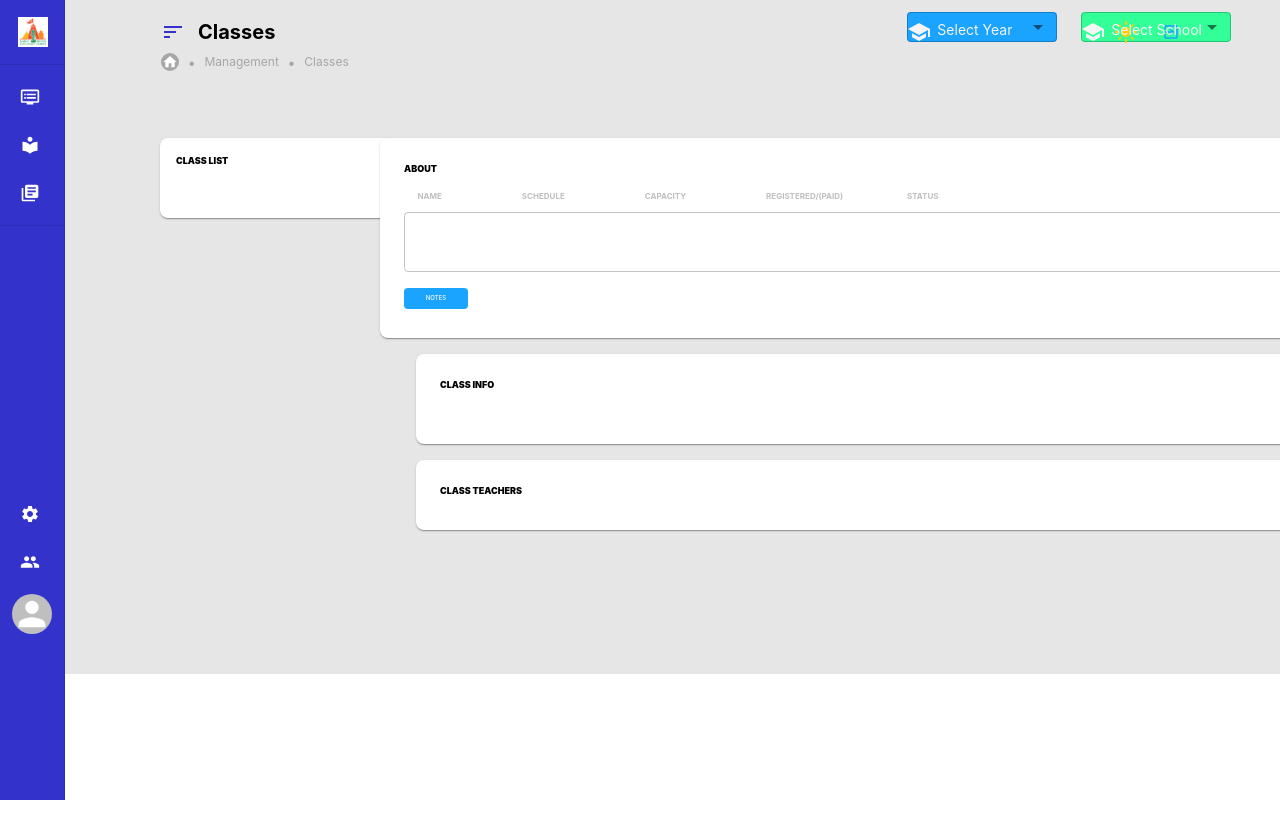
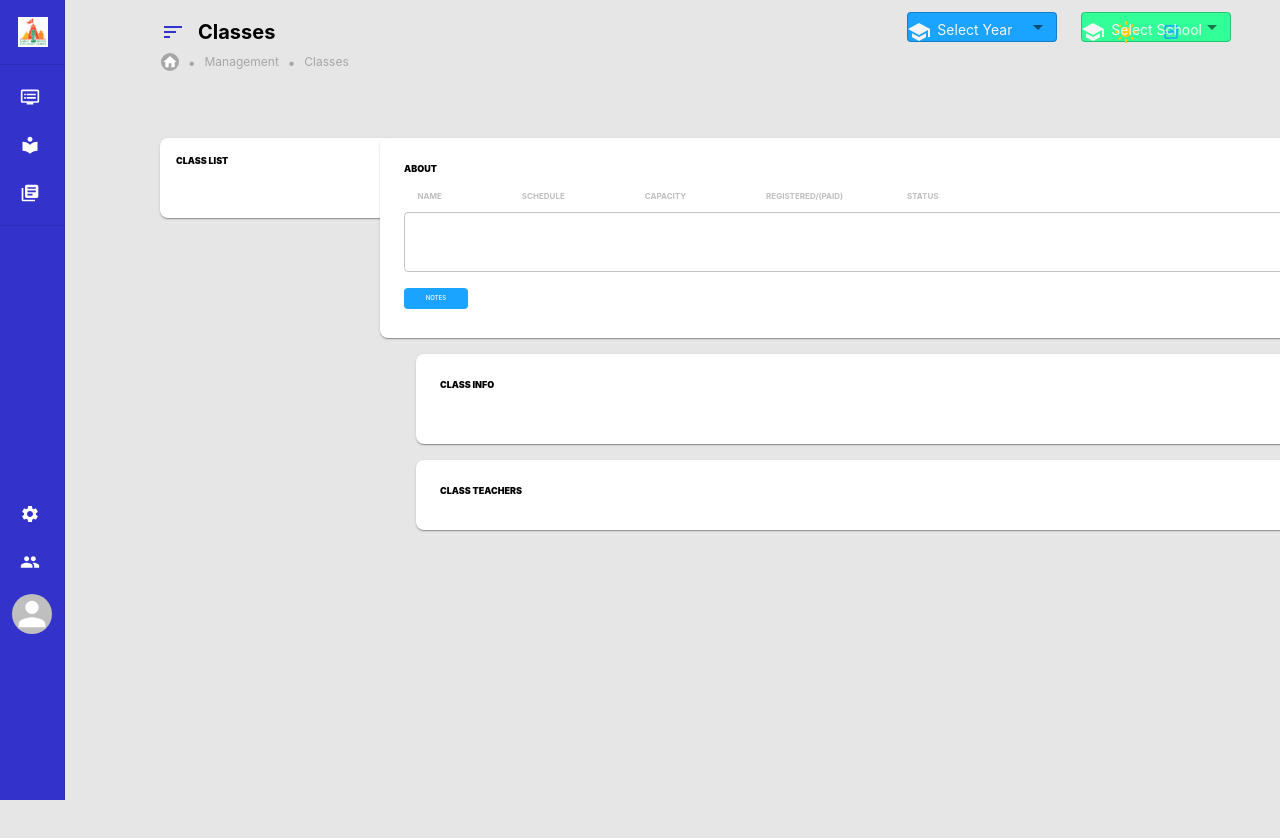
Before and after one commit to Pranavkotesh/Classes-Management-App, a React (Create React App) app in the folder web/classes-management/: page /classMain in a window 1280 px wide. Shown: the top 838 px of the page. Before the commit the page ends 800 px from the top, so only its background shows below. Built offline with nearby package versions, Linux system fonts and the light colour scheme.

Commit message:
Increased the padding bottom

```diff
--- a/web/classes-management/src/shared/components/app-grid-component/AppGridComponent.jsx
+++ b/web/classes-management/src/shared/components/app-grid-component/AppGridComponent.jsx
@@ -20,7 +20,7 @@ export default function GridComponent() {
         <Box sx={{ flexGrow: 1 }}> */}
 
 
-      <Grid sx={{backgroundColor:'#e6e6e6',paddingTop:3,paddingBottom:18}} container spacing={2} columns={16}>
+      <Grid sx={{backgroundColor:'#e6e6e6',paddingTop:3,paddingBottom:'50%'}} container spacing={2} columns={16}>
         <div sx={{boxShadow:6}}></div>
         <Grid className='classList' item xs={4}>
           <Item sx={{width:240 ,height:80, paddingTop:0,marginLeft:20,borderRadius:2,paddingRight:3}}>
--- a/web/classes-management/src/shared/components/app-select-box/AppSelectInput.jsx
+++ b/web/classes-management/src/shared/components/app-select-box/AppSelectInput.jsx
@@ -4,8 +4,6 @@ import InputLabel from '@mui/material/InputLabel';
 import MenuItem from '@mui/material/MenuItem';
 import FormControl from '@mui/material/FormControl';
 import Select from '@mui/material/Select';
-import EventIcon from '@mui/icons-material/Event';
-import ListItemIcon from '@mui/material/ListItemIcon';
 import { IconButton } from '@mui/material';
 import SchoolIcon from '@mui/icons-material/School';
 import { Grid } from '@mui/material';
@@ -43,7 +41,8 @@ export default function BasicSelect({
             height:30,
             color:'white',
           fontSize:14,backgroundColor:{background},
-          marginRight:{marginR},marginLeft:-1
+          marginRight:{marginR},marginLeft:-1,
+          textAlign:'center'
         }}
 
         >
```
